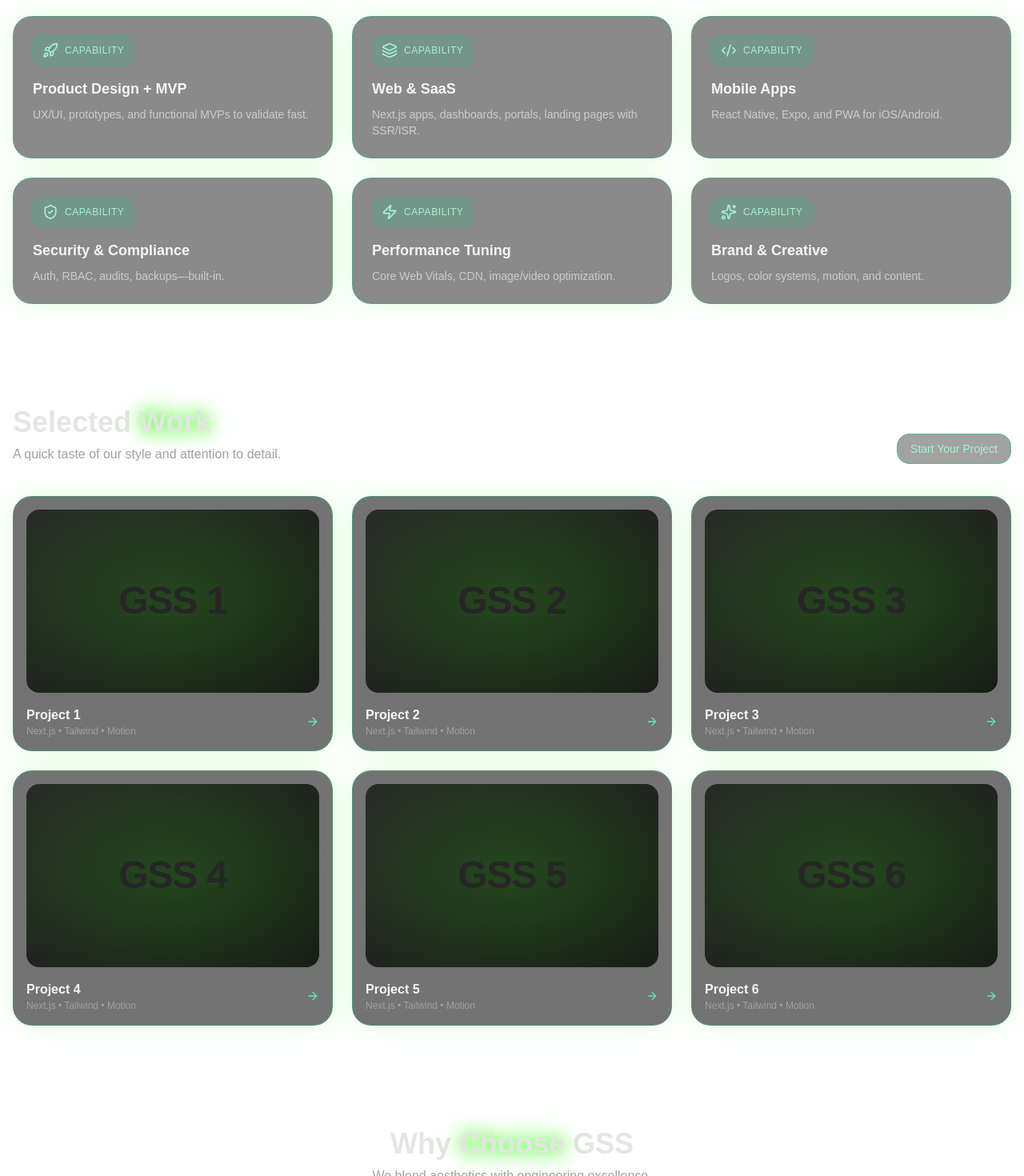
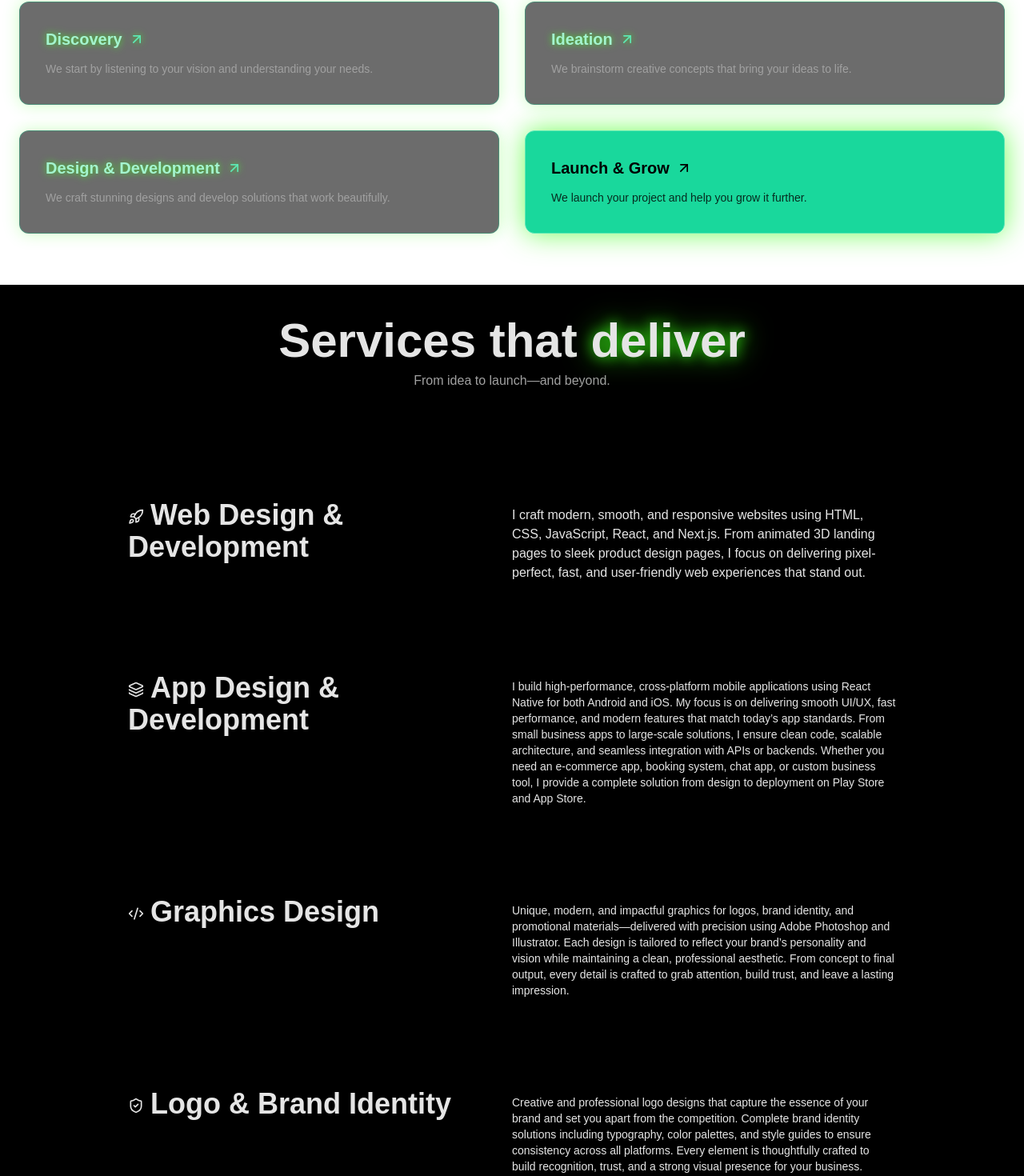
Before and after one commit to DevMohay/mtstudio, a Next.js app: page / in a window 1280 px wide. Shown: the part 949-2419 px from the top of the page at 80% size. Built offline with nearby package versions, Linux system fonts and the light colour scheme.

Commit message:
services

```diff
--- a/app/components/Hero.jsx
+++ b/app/components/Hero.jsx
@@ -32,7 +32,7 @@ const GlowText = ({ children, className = "" }) => (
 
 function Hero() {
   return (
-    <section id="home" className="relative *:min-h-[calc(100vh-128px)] rounded-2xl bg-black/10 max-w-7xl mx-auto backdrop-blur-lg ">
+    <section id="home" className="relative *:min-h-[calc(100v)] rounded-2xl bg-black/10 max-w-7xl mx-auto backdrop-blur-lg mb-10">
         <div className="mx-auto max-w-7xl px-4 py-20 md:py-28 rounded-2xl">
           <motion.div
             variants={container}
--- /dev/null
+++ b/app/components/HowWeWork.jsx
@@ -0,0 +1,72 @@
+"use client";
+import React from "react";
+import { ArrowUpRight } from "lucide-react";
+
+function HowWeWork() {
+  const steps = [
+    {
+      title: "Discovery",
+      desc: "We start by listening to your vision and understanding your needs.",
+    },
+    {
+      title: "Ideation",
+      desc: "We brainstorm creative concepts that bring your ideas to life.",
+    },
+    {
+      title: "Design & Development",
+      desc: "We craft stunning designs and develop solutions that work beautifully.",
+    },
+    {
+      title: "Launch & Grow",
+      desc: "We launch your project and help you grow it further.",
+      highlight: true,
+    },
+  ];
+
+  return (
+    <section id="howwework" className="relative max-w-7xl mx-auto px-6 py-16">
+      {/* Heading */}
+      <h2 className="text-5xl md:text-6xl font-bold text-white mb-12">
+        How <span className="text-emerald-300 drop-shadow-[0_0_8px_#39ff14]">We Work?</span>
+      </h2>
+
+      {/* Grid */}
+      <div className="grid md:grid-cols-2 gap-8">
+        {steps.map((step, idx) => (
+          <div
+            key={idx}
+            className={`relative p-8 rounded-xl border ${
+              step.highlight
+                ? "bg-emerald-400/90 text-black border-emerald-300 shadow-[0_0_35px_rgba(57,255,20,0.7)]"
+                : "bg-neutral-950/60 border-emerald-400/30 shadow-[0_0_20px_rgba(57,255,20,0.25)] text-neutral-300"
+            } hover:scale-[1.02] transition-all duration-500`}
+          >
+            <h3
+              className={`text-xl font-semibold flex items-center gap-2 ${
+                step.highlight
+                  ? "text-black"
+                  : "text-emerald-200 drop-shadow-[0_0_5px_rgba(57,255,20,0.8)]"
+              }`}
+            >
+              {step.title}
+              <ArrowUpRight
+                className={`size-5 ${
+                  step.highlight ? "text-black" : "text-emerald-300"
+                }`}
+              />
+            </h3>
+            <p
+              className={`mt-3 text-sm leading-relaxed ${
+                step.highlight ? "text-black/80" : "text-neutral-400"
+              }`}
+            >
+              {step.desc}
+            </p>
+          </div>
+        ))}
+      </div>
+    </section>
+  );
+}
+
+export default HowWeWork;
--- a/app/components/Services.jsx
+++ b/app/components/Services.jsx
@@ -22,6 +22,7 @@ const item = {
   hidden: { opacity: 0, y: 16 },
   show: { opacity: 1, y: 0, transition: { duration: 0.5, ease: "easeOut" } },
 };
+
 const GlowText = ({ children, className = "" }) => (
   <span
     className={`[text-shadow:_0_0_16px_rgba(57,255,20,0.75)] drop-shadow-[0_0_16px_rgba(57,255,20,0.5)] ${className}`}
@@ -32,10 +33,10 @@ const GlowText = ({ children, className = "" }) => (
 
 function Services() {
   return (
-    <section id="services" className="relative">
-      <div className="mx-auto max-w-7xl px-4 py-16">
-        <div className="mb-10 text-center">
-          <h2 className="text-3xl md:text-4xl font-bold">
+    <section id="services" className="relative bg-black">
+      <div className="mx-auto">
+        <div className="py-10 text-center ">
+          <h2 className="text-5xl md:text-6xl lg:text-6xl font-bold">
             Services that <GlowText>deliver</GlowText>
           </h2>
           <p className="mt-2 text-neutral-400">
@@ -48,58 +49,97 @@ function Services() {
           initial="hidden"
           whileInView="show"
           viewport={{ once: true, amount: 0.2 }}
-          className="grid gap-6 md:grid-cols-2 lg:grid-cols-3"
+          className="grid bg-black md:grid-cols-1 lg:grid-cols-1 py-10 "
         >
-          {[
-            {
-              icon: <Rocket className="size-5" />,
-              title: "Product Design + MVP",
-              desc: "UX/UI, prototypes, and functional MVPs to validate fast.",
-            },
-            {
-              icon: <Layers className="size-5" />,
-              title: "Web & SaaS",
-              desc: "Next.js apps, dashboards, portals, landing pages with SSR/ISR.",
-            },
-            {
-              icon: <Code2 className="size-5" />,
-              title: "Mobile Apps",
-              desc: "React Native, Expo, and PWA for iOS/Android.",
-            },
-            {
-              icon: <ShieldCheck className="size-5" />,
-              title: "Security & Compliance",
-              desc: "Auth, RBAC, audits, backups—built-in.",
-            },
-            {
-              icon: <Zap className="size-5" />,
-              title: "Performance Tuning",
-              desc: "Core Web Vitals, CDN, image/video optimization.",
-            },
-            {
-              icon: <Sparkles className="size-5" />,
-              title: "Brand & Creative",
-              desc: "Logos, color systems, motion, and content.",
-            },
-          ].map((card, i) => (
+          {/* Service 1 */}
           <motion.div
-              key={card.title}
             variants={item}
             whileHover={{ y: -4, scale: 1.01 }}
-              className="group rounded-3xl border border-emerald-400/30 bg-neutral-900/50 p-6 backdrop-blur-xl shadow-[0_0_32px_rgba(57,255,20,0.15)]"
+            className="py-14 px-40 hover:bg-emerald-400 hover:text-black grid grid-cols-2"
           >
-              <div className="mb-4 inline-flex items-center gap-2 rounded-xl bg-emerald-400/15 px-3 py-2 text-emerald-200 ring-1 ring-emerald-400/30">
-                {card.icon}
-                <span className="text-xs uppercase tracking-wider">
-                  Capability
-                </span>
-              </div>
-              <h3 className="text-lg font-semibold text-neutral-100">
-                {card.title}
+            <h3 className="text-4xl font-bold">
+              <Rocket className="inline-block mr-2 size-5" />
+              Web Design & Development
             </h3>
-              <p className="mt-2 text-sm text-neutral-300/90">{card.desc}</p>
+            <p className="mt-2 text-md">
+              I craft modern, smooth, and responsive websites using HTML, CSS, JavaScript, React, and Next.js. From animated 3D landing pages to sleek product design pages, I focus on delivering pixel-perfect, fast, and user-friendly web experiences that stand out.
+            </p>
           </motion.div>
-          ))}
+
+          {/* Service 2 */}
+          <motion.div
+            variants={item}
+            whileHover={{ y: -4, scale: 1.01 }}
+            className="py-14  px-40 hover:bg-emerald-400 hover:text-black grid grid-cols-2"
+          >
+            <h3 className="text-4xl font-bold">
+              <Layers className="inline-block mr-2 size-5" />
+              App Design & Development
+            </h3>
+            <p className="mt-2 text-sm">
+              I build high-performance, cross-platform mobile applications using React Native for both Android and iOS. My focus is on delivering smooth UI/UX, fast performance, and modern features that match today’s app standards. From small business apps to large-scale solutions, I ensure clean code, scalable architecture, and seamless integration with APIs or backends. Whether you need an e-commerce app, booking system, chat app, or custom business tool, I provide a complete solution from design to deployment on Play Store and App Store.
+            </p>
+          </motion.div>
+
+          {/* Service 3 */}
+          <motion.div
+            variants={item}
+            whileHover={{ y: -4, scale: 1.01 }}
+            className="py-14  px-40 hover:bg-emerald-400 hover:text-black grid grid-cols-2"
+          >
+            <h3 className="text-4xl font-bold">
+              <Code2 className="inline-block mr-2 size-5" />
+              Graphics Design
+            </h3>
+            <p className="mt-2 text-sm">
+             Unique, modern, and impactful graphics for logos, brand identity, and promotional materials—delivered with precision using Adobe Photoshop and Illustrator. Each design is tailored to reflect your brand’s personality and vision while maintaining a clean, professional aesthetic. From concept to final output, every detail is crafted to grab attention, build trust, and leave a lasting impression.
+            </p>
+          </motion.div>
+
+          {/* Service 4 */}
+          <motion.div
+            variants={item}
+            whileHover={{ y: -4, scale: 1.01 }}
+            className="py-14  px-40 hover:bg-emerald-400 hover:text-black grid grid-cols-2"
+          >
+            <h3 className="text-4xl font-bold">
+              <ShieldCheck className="inline-block mr-2 size-5" />
+              Logo & Brand Identity
+            </h3>
+            <p className="mt-2 text-sm">
+              Creative and professional logo designs that capture the essence of your brand and set you apart from the competition. Complete brand identity solutions including typography, color palettes, and style guides to ensure consistency across all platforms. Every element is thoughtfully crafted to build recognition, trust, and a strong visual presence for your business.
+            </p>
+          </motion.div>
+
+          {/* Service 5 */}
+          <motion.div
+            variants={item}
+            whileHover={{ y: -4, scale: 1.01 }}
+            className="py-14  px-40 hover:bg-emerald-400 hover:text-black grid grid-cols-2"
+          >
+            <h3 className="text-4xl font-bold">
+              <Zap className="inline-block mr-2 size-5" />
+              UI/UX Design
+            </h3>
+            <p className="mt-2 text-sm">
+            Intuitive and visually appealing UI/UX designs created with Figma to deliver seamless user experiences. From wireframes and prototypes to complete interface design, every screen is crafted with a focus on usability, accessibility, and modern design standards. Clean layouts, smooth interactions, and user-centered design principles ensure your product is not only beautiful but also easy to navigate and highly engaging.
+            </p>
+          </motion.div>
+
+          {/* Service 6 */}
+          <motion.div
+            variants={item}
+            whileHover={{ y: -4, scale: 1.01 }}
+            className="py-14  px-40 hover:bg-emerald-400 hover:text-black grid grid-cols-2"
+          >
+            <h3 className="text-4xl font-bold">
+              <Sparkles className="inline-block mr-2 size-5" />
+              Digital Marketing
+            </h3>
+            <p className="mt-2 text-sm">
+             Result-driven digital marketing solutions with expertise in Facebook (Meta) Ads and Google Ads. From audience research and ad campaign setup to optimization and performance tracking, every strategy is tailored to maximize reach, engagement, and conversions. Focused on delivering measurable results that help businesses grow their online presence and achieve their marketing goals.
+            </p>
+          </motion.div>
         </motion.div>
       </div>
     </section>
--- a/app/page.jsx
+++ b/app/page.jsx
@@ -4,6 +4,7 @@ import { motion } from "framer-motion";
 import Hero from "./components/Hero";
 import Project from "./components/Project";
 import Services from "./components/Services";
+import HowWeWork from "./components/HowWeWork";
 import {
   Code2,
   Sparkles,
@@ -136,6 +137,9 @@ export default function NeonGSS() {
 
       {/* HERO */}
       <Hero />
+
+      {/* HOW WE WORK */}
+      <HowWeWork />
 
       {/* SERVICES */}
       <Services />
```
Lines whose indentation alone changed are shown as unchanged.
